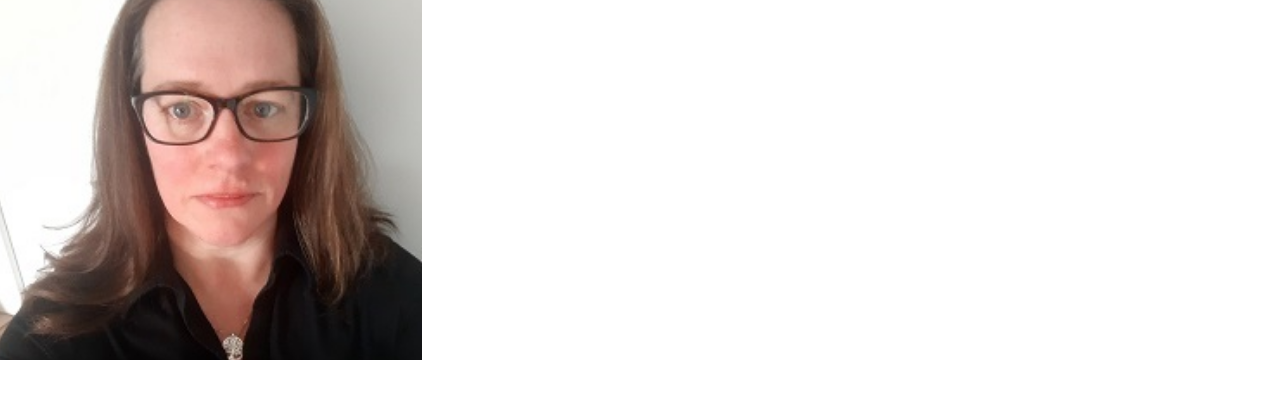
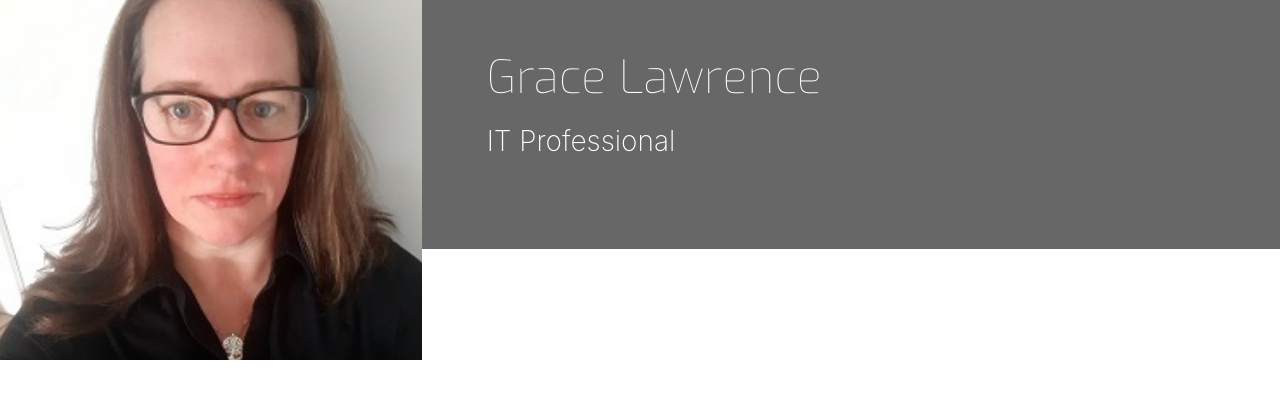
Before and after one commit to glaw2000/grace-resume, a plain HTML site: page index.html in a window 1280 px wide. Drawn offline with nearby package versions, Linux system fonts and the light colour scheme.

Commit message:
add style to header

```diff
--- a/assets/css/style.css
+++ b/assets/css/style.css
@@ -1,7 +1,20 @@
 @import url('https://fonts.googleapis.com/css2?family=Roboto:ital,wght@0,100;0,300;0,400;0,500;0,700;0,900;1,100;1,300;1,400;1,500;1,700;1,900&display=swap');
 @import url('https://fonts.googleapis.com/css2?family=Exo:ital,wght@0,100..900;1,100..900&family=Roboto:ital,wght@0,100;0,300;0,400;0,500;0,700;0,900;1,100;1,300;1,400;1,500;1,700;1,900&display=swap');
+
+/* ----------------------------------------------Colours */
+
+.bg-color-name-title {
+    background-color: #676767;
+}
+
+/* ----------------------------------------------Heading */
+
 header {
     margin: 0;
+}
+
+.heading {
+    margin-left: 50px;
 }
 
 .logo {
@@ -14,3 +27,23 @@
     -moz-transition: all .5s ease-in-out;
     -webkit-transition: all .5s ease-in-out;
 }
+
+.name {
+    font-family: "Exo", sans-serif;
+    font-weight: 100;
+    font-size: 46px;
+    margin-top: 50px;
+    color:#fff;
+}
+
+.title {
+    font-family: "Roboto" sans-serif;
+    font-weight: 200;
+    font-size: 28px;
+    margin-top: 20px;
+    margin-bottom: 90px;
+    color: #fff;
+}
+
+
+/* ---------------------------------------------- */
--- a/index.html
+++ b/index.html
@@ -19,6 +19,12 @@
 
             </a>
             <div class="col-md-8">
+                <div class="row bg-color-name-title">
+                    <div class="col heading">
+                        <h1 class="name">Grace Lawrence</h1>
+                        <h2 class="title">IT Professional</h2>
+                    </div>
+                </div>
 
             </div>
 
```
